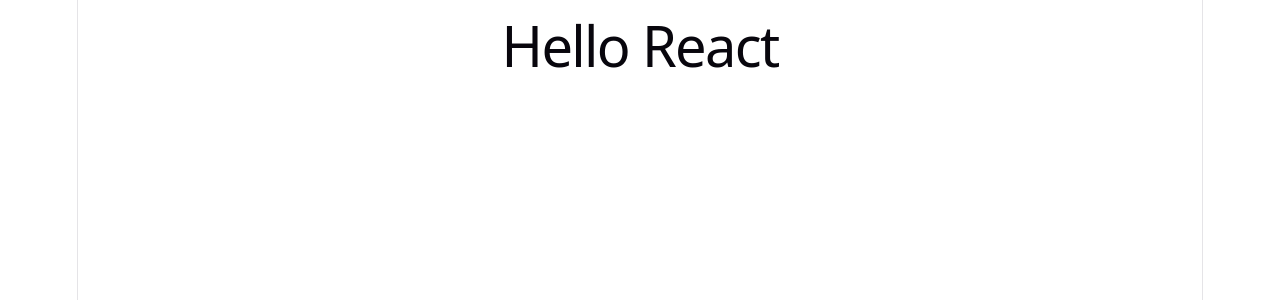
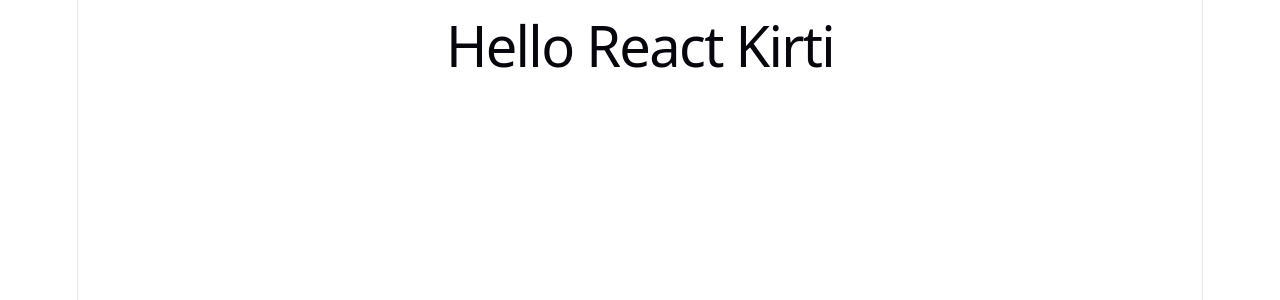
Before and after one commit to coder-Ranjan143/deemo, a React (Vite) app in the folder kirti/: page / in a window 1280 px wide. Shown: the top 300 px of the page. Built offline with nearby package versions, Linux system fonts and the light colour scheme.

Commit message:
first commit~

```diff
--- a/kirti/src/App.jsx
+++ b/kirti/src/App.jsx
@@ -1,7 +1,7 @@
 function App() {
   return (
     <div>
-      <h1>Hello React</h1>
+      <h1>Hello React Kirti</h1>
     </div>
   );
 }
```
